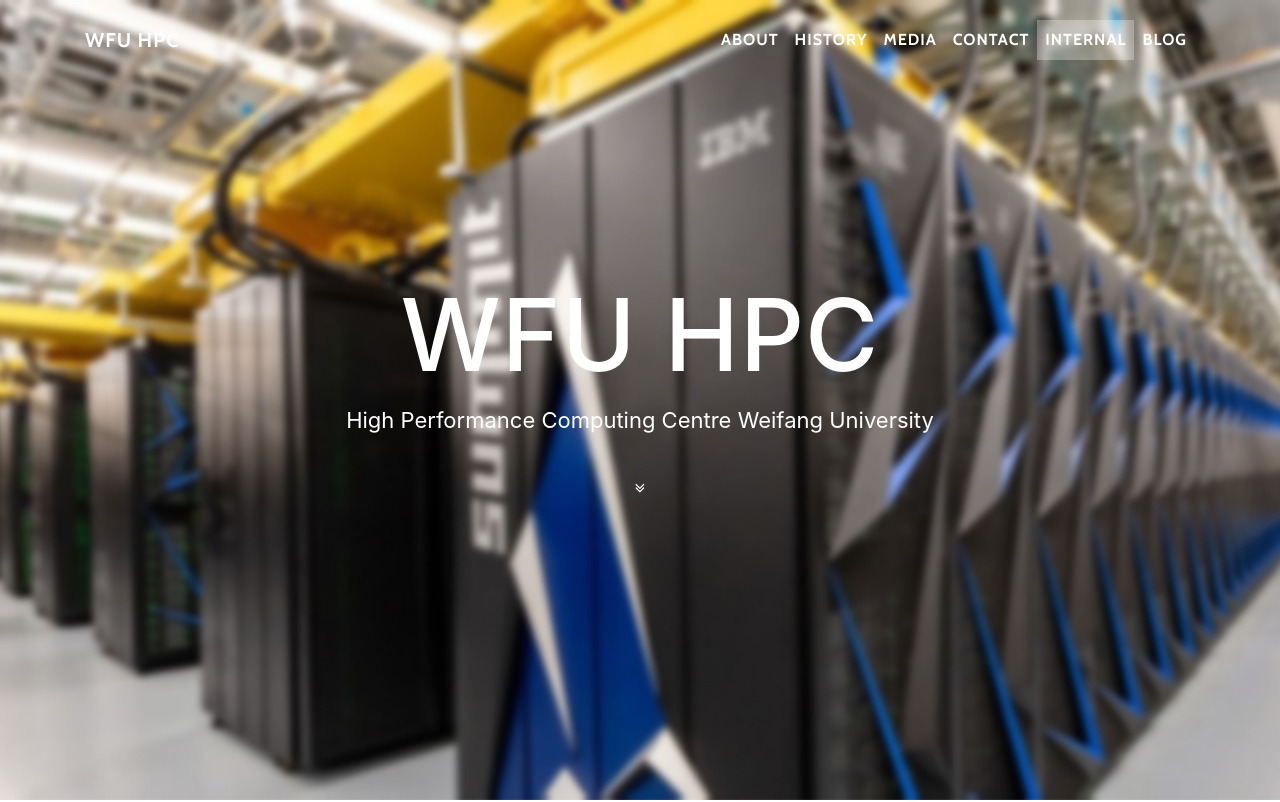
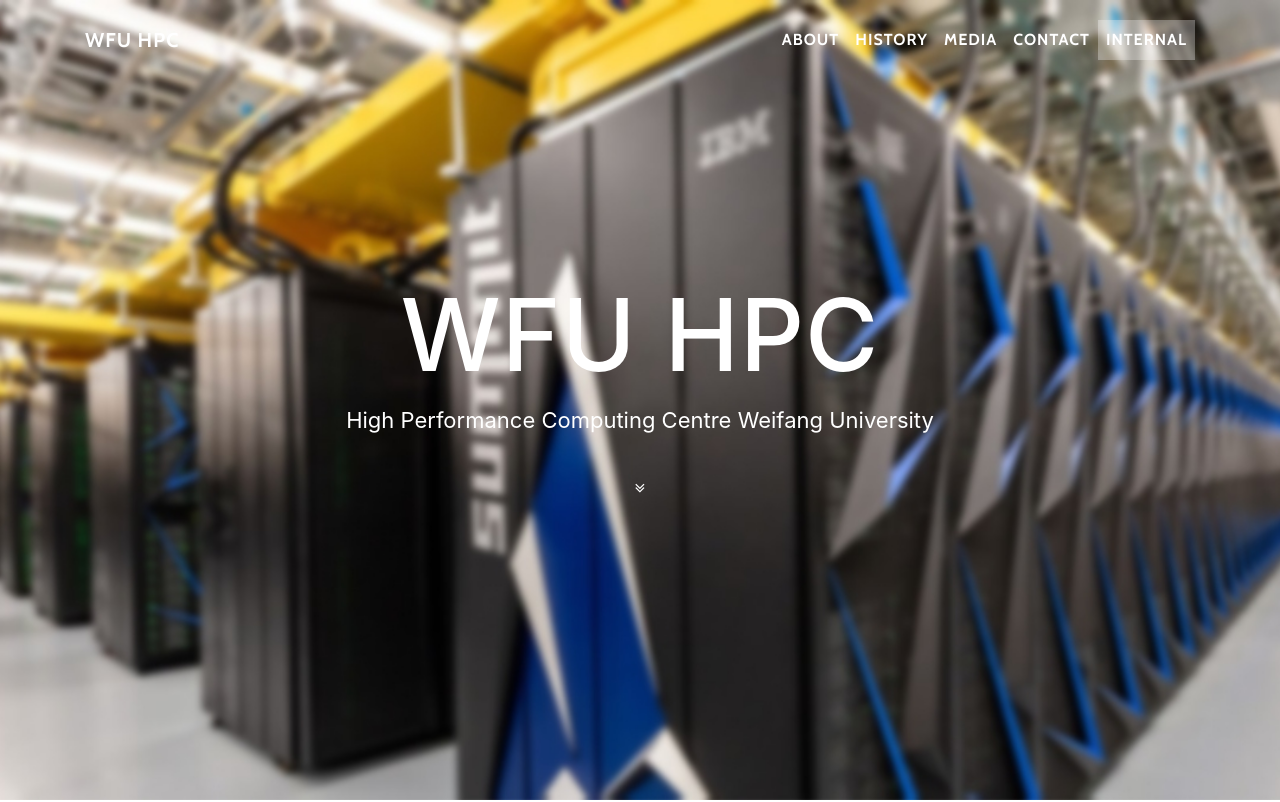
Before and after one commit to wfuhpc/wfuhpc-home, a website with bundled scripts: page index.html in a window 1280 px wide. Shown: the top 802 px of the page. Built offline with nearby package versions, Linux system fonts and the light colour scheme.

Commit message:
Remove blog section

```diff
--- a/index.html
+++ b/index.html
@@ -62,9 +62,6 @@
             <li class="nav-item">
               <a class="nav-link js-scroll-trigger" href="#internal">Internal</a>
             </li>
-            <li class="nav-item">
-              <a class="nav-link" href="https://blog.wfuhpc.org">Blog</a>
-          </li>
           </ul>
         </div>
       </div>
```
